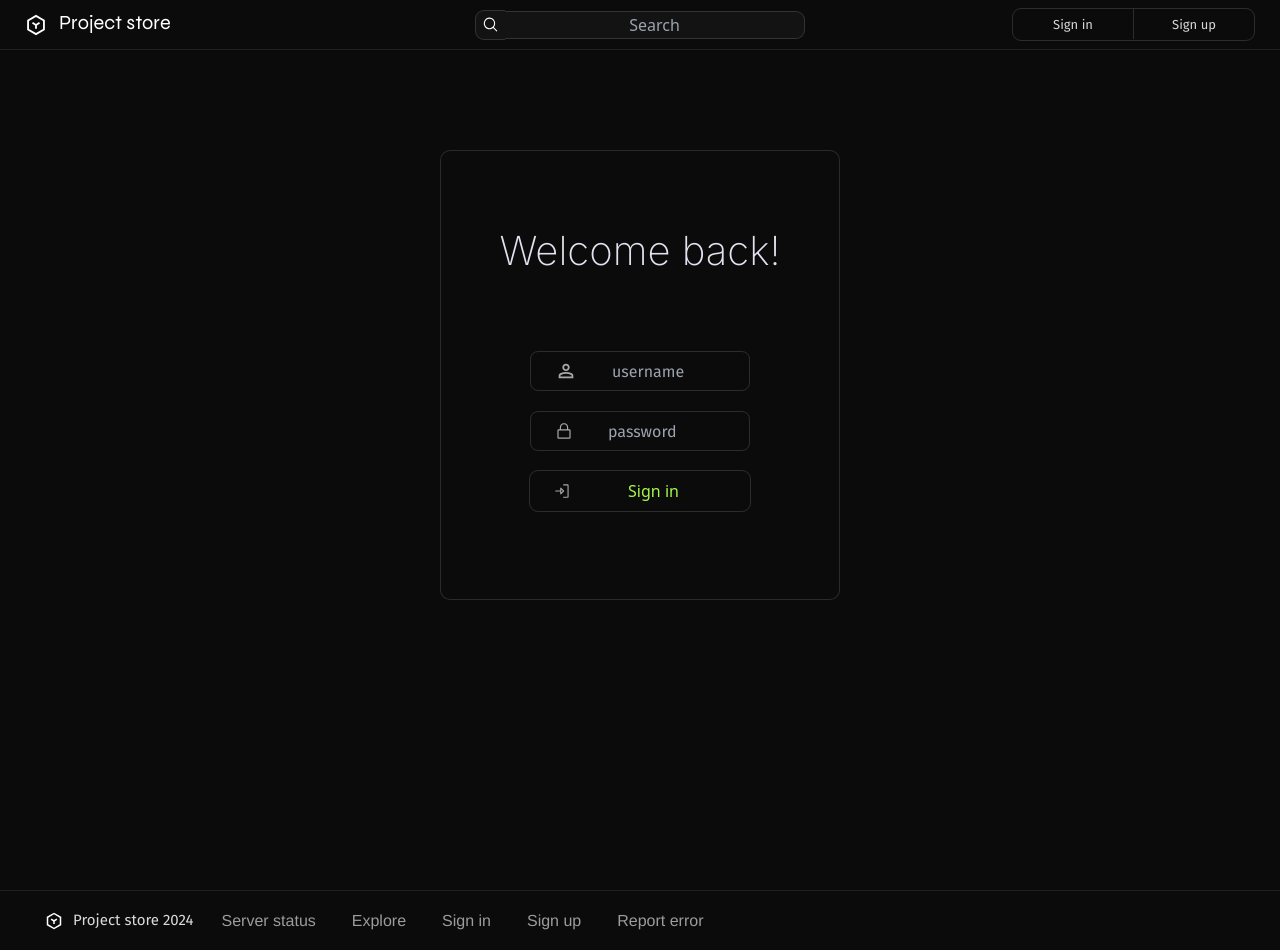
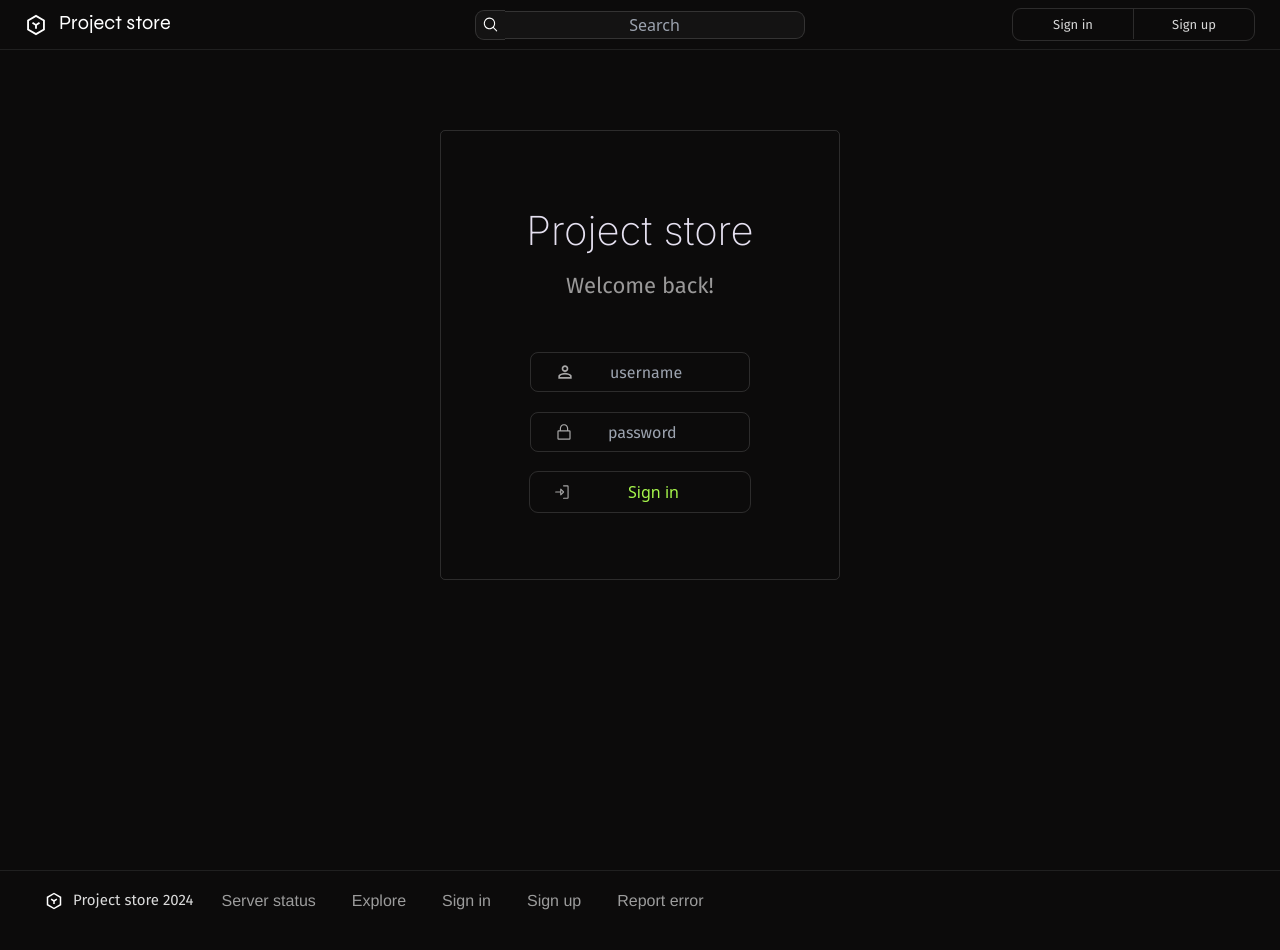
Before and after one commit to Pla9er9/Project-store, a SvelteKit app in the folder app/: page /login in a window 1280 px wide. Built offline with nearby package versions, Linux system fonts and the light colour scheme; no server answers.

Commit message:
login and register page upgraded

```diff
--- a/app/src/components/forms/Input.svelte
+++ b/app/src/components/forms/Input.svelte
@@ -18,13 +18,14 @@
     }
 </script>
 
-<div class="column" style="width: {width};">
+<div class="column">
     <div
-        class="input"
+        class="input row"
         style="
-	--state: {correct ? 'var(--mainColor)' : 'var(--danger)'};
-	--border: {correct || !clicked ? 'var(--lightBorder)' : 'var(--danger)'};
-	"
+        --state: {correct ? 'var(--mainColor)' : 'var(--danger)'};
+        --border: {correct || !clicked ? 'var(--lightBorder)' : 'var(--danger)'};
+        width: {width};
+        "
     >
         <slot />
         <input
@@ -48,8 +49,6 @@
         margin: 10px 0;
         padding-left: 24px;
         height: 40px;
-        display: flex;
-        align-items: center;
         border: solid 1px var(--border);
         border-radius: 8px;
         background-color: inherit;
@@ -72,6 +71,7 @@
             pointer-events: auto;
         }
     }
+
     .errorMsg {
         color: var(--dark-danger);
         font-size: 10px;
--- a/app/src/components/forms/SubmitButton.svelte
+++ b/app/src/components/forms/SubmitButton.svelte
@@ -2,7 +2,7 @@
 	export let text: string;
 	export let callback: () => void;
 	export let isValid: boolean;
-	export let iconUrl: string = undefined
+	export let iconUrl: string | undefined = undefined
 	export let width = "220px"
 
 	if (iconUrl === undefined) {
--- a/app/src/routes/login/+page.svelte
+++ b/app/src/routes/login/+page.svelte
@@ -33,7 +33,8 @@
 </script>
 
 <main class="form">
-    <h1>Welcome back!</h1>
+    <h1>Project store</h1>
+    <small>Welcome back!</small>
     <Input
         placeholder="username"
         validator={validators.validateUsername}
@@ -64,10 +65,9 @@
     .form {
         width: 400px;
         height: 450px;
-        margin: 100px auto;
-        background-color: rgba(14, 14, 14, 0.425);
-        border: solid 1px #ffffff21;
-        border-radius: 10px;
+        margin: 80px auto;
+        border: solid 1px var(--lightBorder);
+        border-radius: 5px;
         display: flex;
         flex-direction: column;
         align-items: center;
@@ -76,18 +76,21 @@
         h1 {
             font-size: 40px;
             color: #e5e0f0;
-            margin: 70px 0 60px 0;
+            margin: 70px 0 8px 0;
             font-family: "Inter";
             font-weight: 100;
             text-align: center;
         }
 
+        small {
+            font-size: 22px;
+            color: rgb(154, 153, 153);
+            font-family: 'Fira sans';
+            margin-bottom: 40px;
+        }
+
         img {
-            width: 22px;
-
-            &:nth-child(2) {
-                width: 20px;
-            }
+            width: 20px;
         }
     }
 </style>
--- a/app/src/routes/register/+page.svelte
+++ b/app/src/routes/register/+page.svelte
@@ -2,6 +2,8 @@
     import { goto } from "$app/navigation";
     import Input from "$components/forms/Input.svelte";
     import SubmitButton from "$components/forms/SubmitButton.svelte";
+    import fetchHttp from "$lib/fetchHttp";
+    import { alertStore } from "$lib/stores/alertStore";
     import * as validators from "$lib/validators/registerValidators";
 
     let username = "",
@@ -24,7 +26,7 @@
 
     async function sendForm() {
         if (!isFormValid) return;
-        let res = await fetch("http://localhost:5173/register", {
+        let res = await fetch("/register", {
             method: "post",
             body: JSON.stringify({
                 username: username,
@@ -32,18 +34,24 @@
                 password: password,
                 firstname: firstname,
                 lastname: lastname,
-            }),
-        });
-        if (res.ok) {
+            })
+        })
+        if (res?.status === 200) {
             await goto("/");
             location.reload();
+        } else {
+            alertStore.update(a => {
+                a.color ="red"
+                a.message = "Unabled to create account"
+                return a
+            })
         }
     }
 </script>
 
 <main>
-    <img src="/icons/user_.svg" alt="user icon" style="margin-top: -20px;" />
-    <h1>Registration</h1>
+    <h1>Project store</h1>
+    <small>Registration</small>
     <div class="form">
         <Input
             placeholder="username"
@@ -100,20 +108,30 @@
 <style lang="scss">
     main {
         max-width: 700px;
-		min-height: 600px;
+		min-height: 450px;
         width: 100%;
-        margin: 100px auto;
+        margin: 80px auto;
         display: flex;
         flex-direction: column;
         align-items: center;
 		justify-content: center;
-        background-color: rgba(14, 14, 14, 0.425);
-        border: solid 1px #ffffff21;
-		border-radius: 10px;
+        border: solid 1px var(--lightBorder);
+		border-radius: 5px;
 
         h1 {
+            font-size: 40px;
             color: #e5e0f0;
-			margin: 30px 0 60px 0;
+            margin: 0px 0 8px 0;
+            font-family: "Inter";
+            font-weight: 100;
+            text-align: center;
+        }
+
+        small {
+            font-size: 22px;
+            color: rgb(154, 153, 153);
+            font-family: 'Fira sans';
+            margin-bottom: 40px;
         }
 
         img {
@@ -131,7 +149,7 @@
             margin: 0 auto;
 
             img {
-                width: 22px;
+                width: 20px;
             }
         }
     }
```
